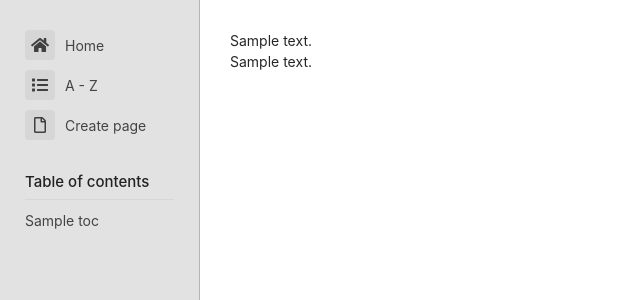
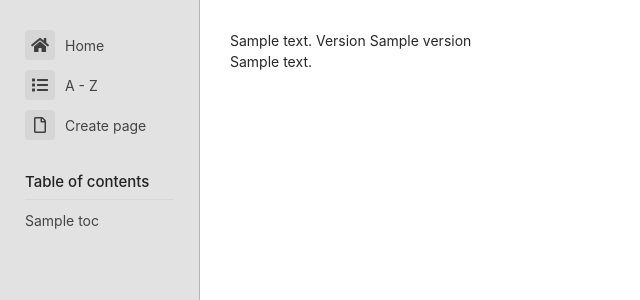
Before and after one commit to redimp/otterwiki, a Flask app: template otterwiki/templates/about.html in a window 1280 px wide. Shown: the part 50-350 px from the top of the page, without its empty margins (0-640 px from the left). Run offline with Flask 2, Linux system fonts and the light colour scheme; the template is opened without the code that fills it: most values are stand-ins (such as "Sample title", 1, 10 or a date in 2020); parts of the project's set-up code (start-up, migrations or seed data) failed here and were passed over.

Commit message:
add __version__ to about page

```diff
--- a/otterwiki/templates/about.html
+++ b/otterwiki/templates/about.html
@@ -14,6 +14,7 @@
 {% block content %}
 <div class="page">
 {{htmlcontent|safe}}
+Version {{__version__}}
 </div>
 {{content}}
 {% endblock %}
--- a/otterwiki/views.py
+++ b/otterwiki/views.py
@@ -15,6 +15,7 @@ from otterwiki.wiki import Page, PageIndex, Changelog, Search, render
 import otterwiki.auth
 import otterwiki.preferences
 from otterwiki.helper import toast
+from otterwiki.version import __version__
 from otterwiki.util import sanitize_pagename
 from otterwiki.auth import login_required, has_permission
 from pprint import pprint, pformat
@@ -64,6 +65,7 @@ def about():
     return render_template(
         "about.html",
         htmlcontent=htmlcontent,
+        __version__=__version__,
     )
 
 
```
